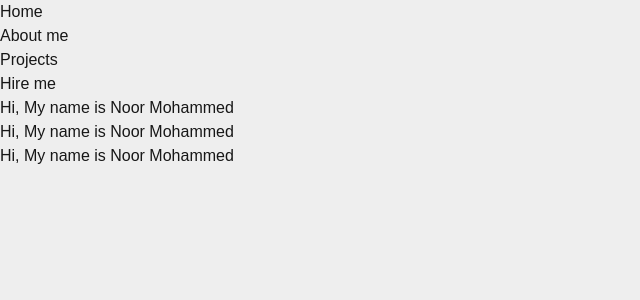
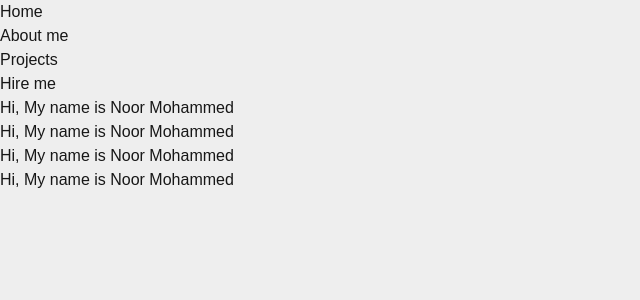
Before and after one commit to NOORMOHAMMED789/noor-portfolio, a Next.js app: page / in a window 1280 px wide. Shown: the top 300 px of the page, without its empty margins (0-640 px from the left). Built offline with nearby package versions, Linux system fonts and the light colour scheme.

Commit message:
Added the Contactme component

```diff
--- /dev/null
+++ b/src/app/components/Contactme.tsx
@@ -0,0 +1,13 @@
+'use client'
+import React from 'react'
+
+interface ContactmeProps {
+    name: string
+}
+const Contactme: React.FC <ContactmeProps> = ({ name }) => {
+    return (
+        <div>{name}</div>
+    )
+}
+
+export default Contactme
--- a/src/app/page.tsx
+++ b/src/app/page.tsx
@@ -1,4 +1,5 @@
 import Aboutme from "./components/Aboutme";
+import Contactme from "./components/Contactme";
 import Header from "./components/Header";
 import Homepage from "./components/Homepage";
 import MyProjects from "./components/MyProjects";
@@ -12,6 +13,7 @@ export default function Home() {
       <Homepage name={name} />
       <Aboutme name={name} />
       <MyProjects name={name} />
+      <Contactme name={name} />
     </div>
   );
 }
```
